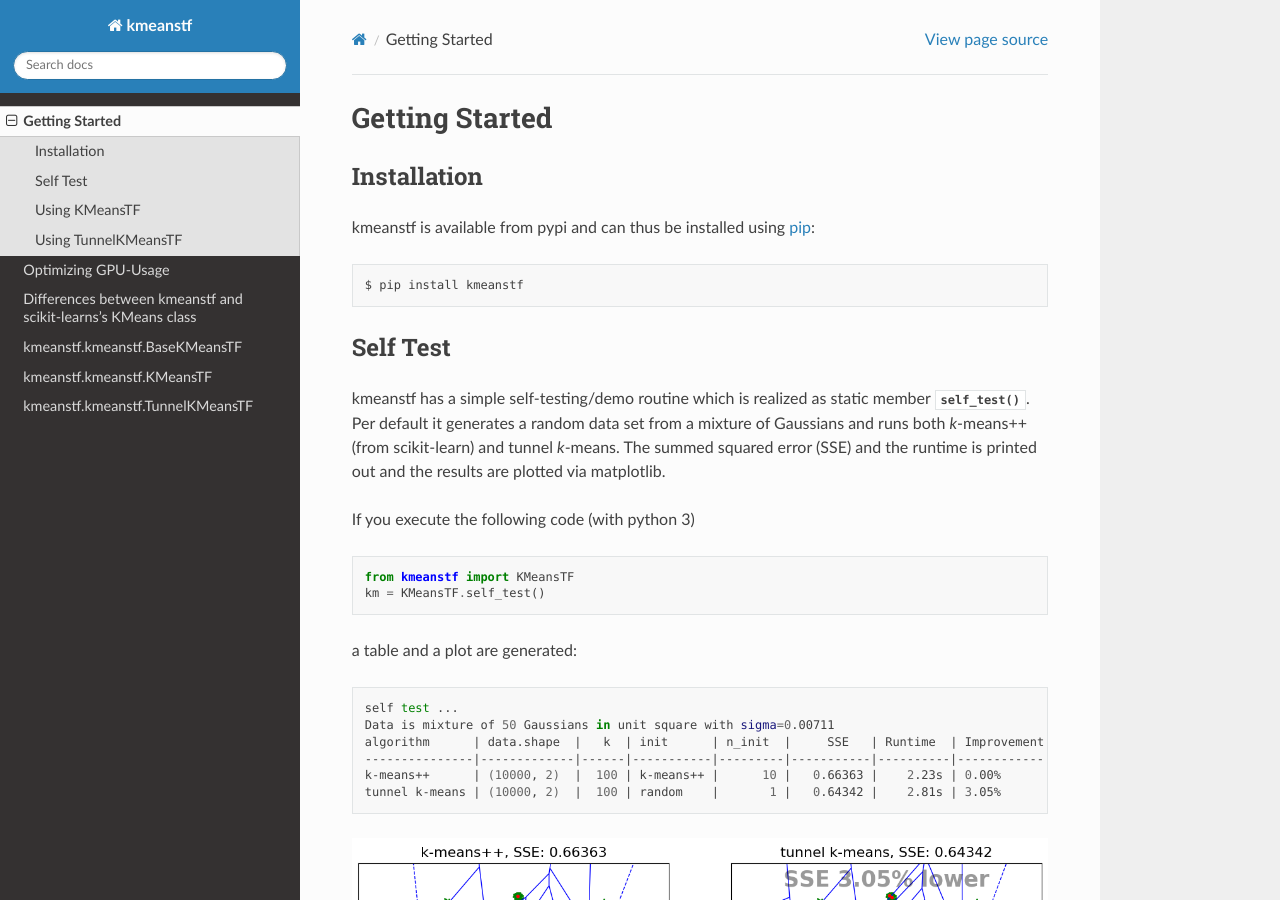
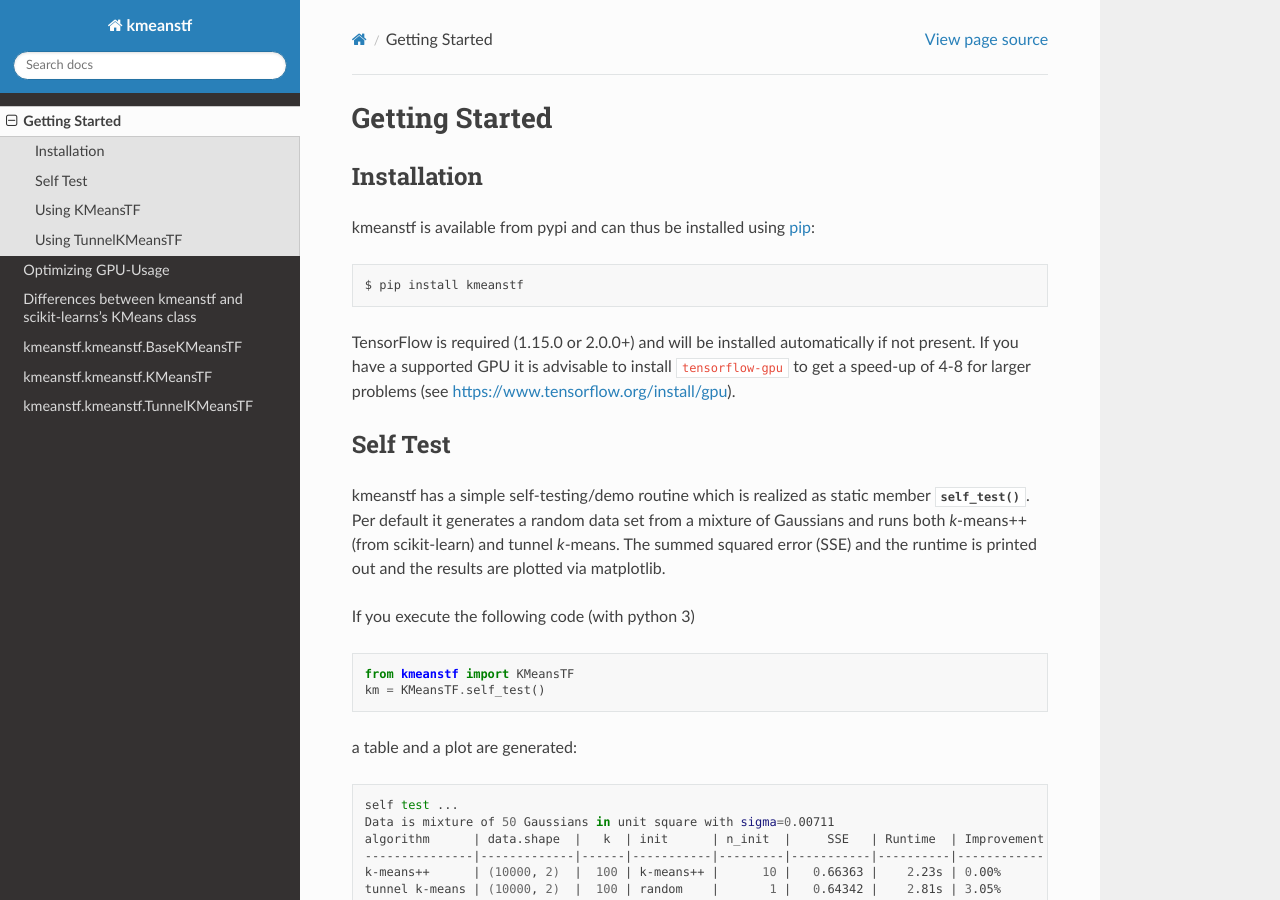
Before and after one commit to gittar/kmeanstf, a Sphinx documentation site: the page built from docs/source/intro.rst, in a window 1280 px wide and 900 px high. Built offline with Sphinx 7.4.7 and the Read the Docs theme 2.0.0, drawn with Linux system fonts in a browser that asks for light colours.

Commit message:
tf-gpu remark

```diff
--- a/docs/source/intro.rst
+++ b/docs/source/intro.rst
@@ -9,6 +9,10 @@ kmeanstf is available from pypi and can thus be installed using `pip <https://py
 .. code:: shell
 
     $ pip install kmeanstf
+
+TensorFlow is required (1.15.0 or 2.0.0+) and will be installed automatically if not present.
+If you have a supported GPU  it is advisable to install ``tensorflow-gpu`` to
+get a speed-up of 4-8 for larger problems (see https://www.tensorflow.org/install/gpu).
 
 Self Test
 ---------
```
